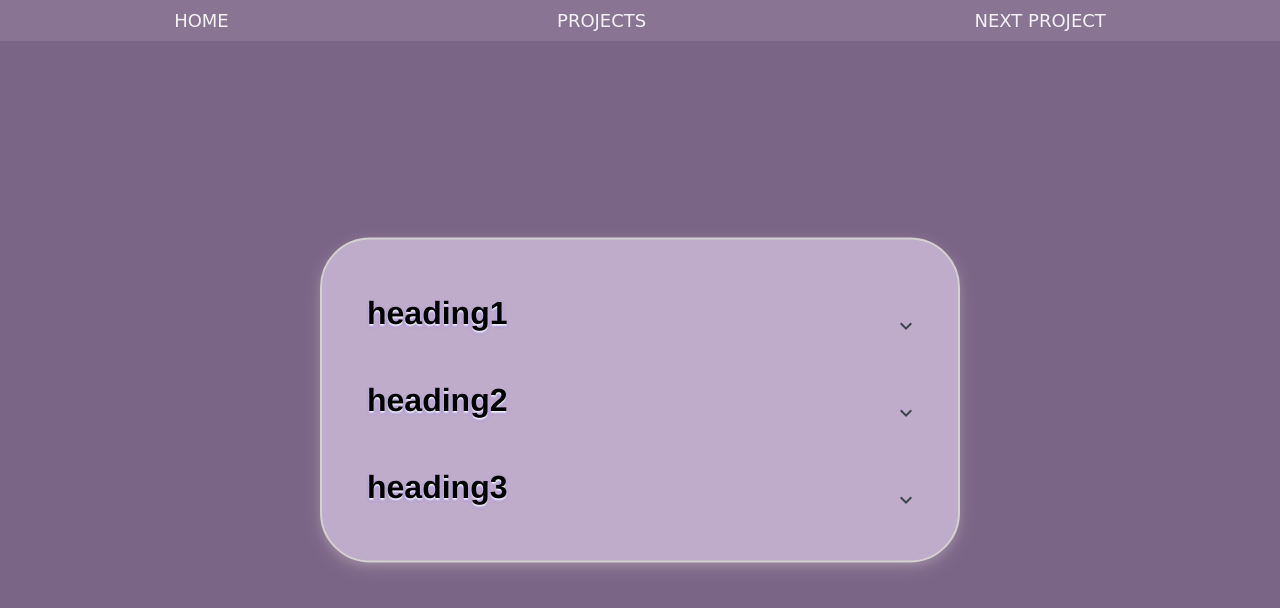
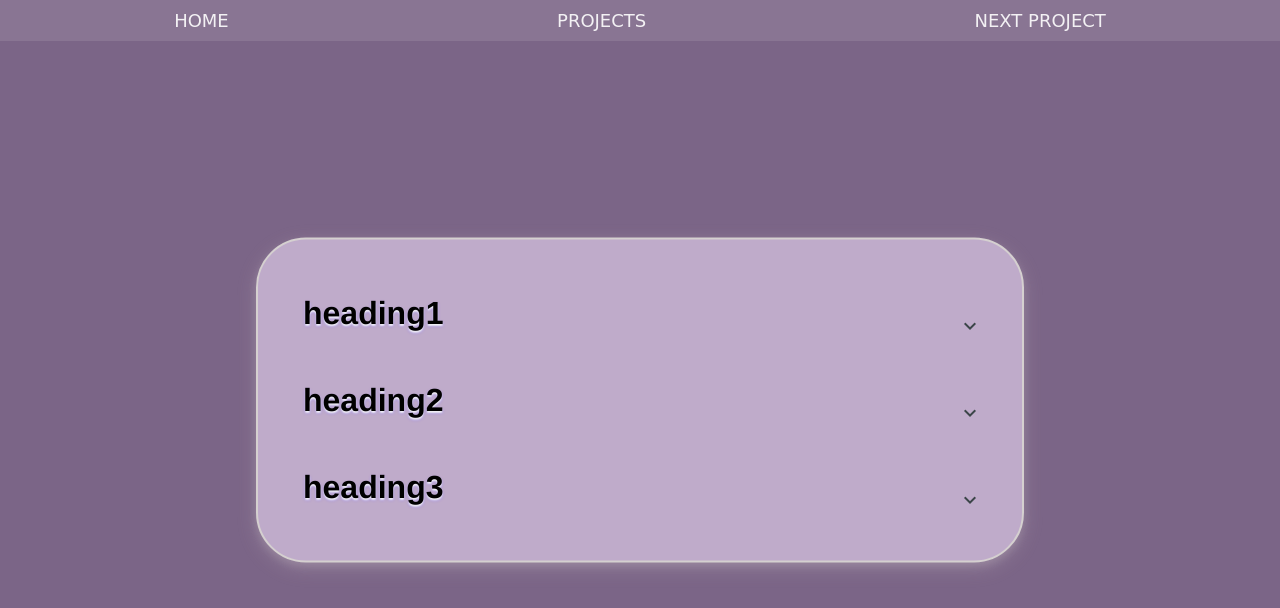
Before and after one commit to RenuS78/javascript_portfolio, a website: page all projects/Javascript mini projects/accordion/accordion.html in a window 1280 px wide. Drawn offline with nearby package versions, Linux system fonts and the light colour scheme.

```diff
--- a/all projects/Javascript mini projects/accordion/accordion.css
+++ b/all projects/Javascript mini projects/accordion/accordion.css
@@ -31,7 +31,7 @@
 }
 /* navbar over */
 .main_container{
-    width: 50%;
+    width: 60%;
     position: absolute;
     top: 50%;
     left: 50%;
@@ -51,6 +51,8 @@
 @media (max-width:780px) {
     .main_container{
         width: 100%;
+
+
     }
 }
 .container{
--- a/all projects/Javascript mini projects/quiz app/quiz.css
+++ b/all projects/Javascript mini projects/quiz app/quiz.css
@@ -12,6 +12,7 @@
     justify-content: space-around;
     padding: 10px;
     background-color: rgba(255,255,255,0.1);
+
 }
 .nav_anchorTag{
     text-decoration: none;
@@ -38,11 +39,10 @@
     align-items: center;
     align-content: center;
 
-
 }
 .container{
     background-color: rgb(174, 216, 217);
-    width: 80vh;
+    width: 80%;
     margin: 20px;
     padding: 30px;
     padding: 30px;
```
